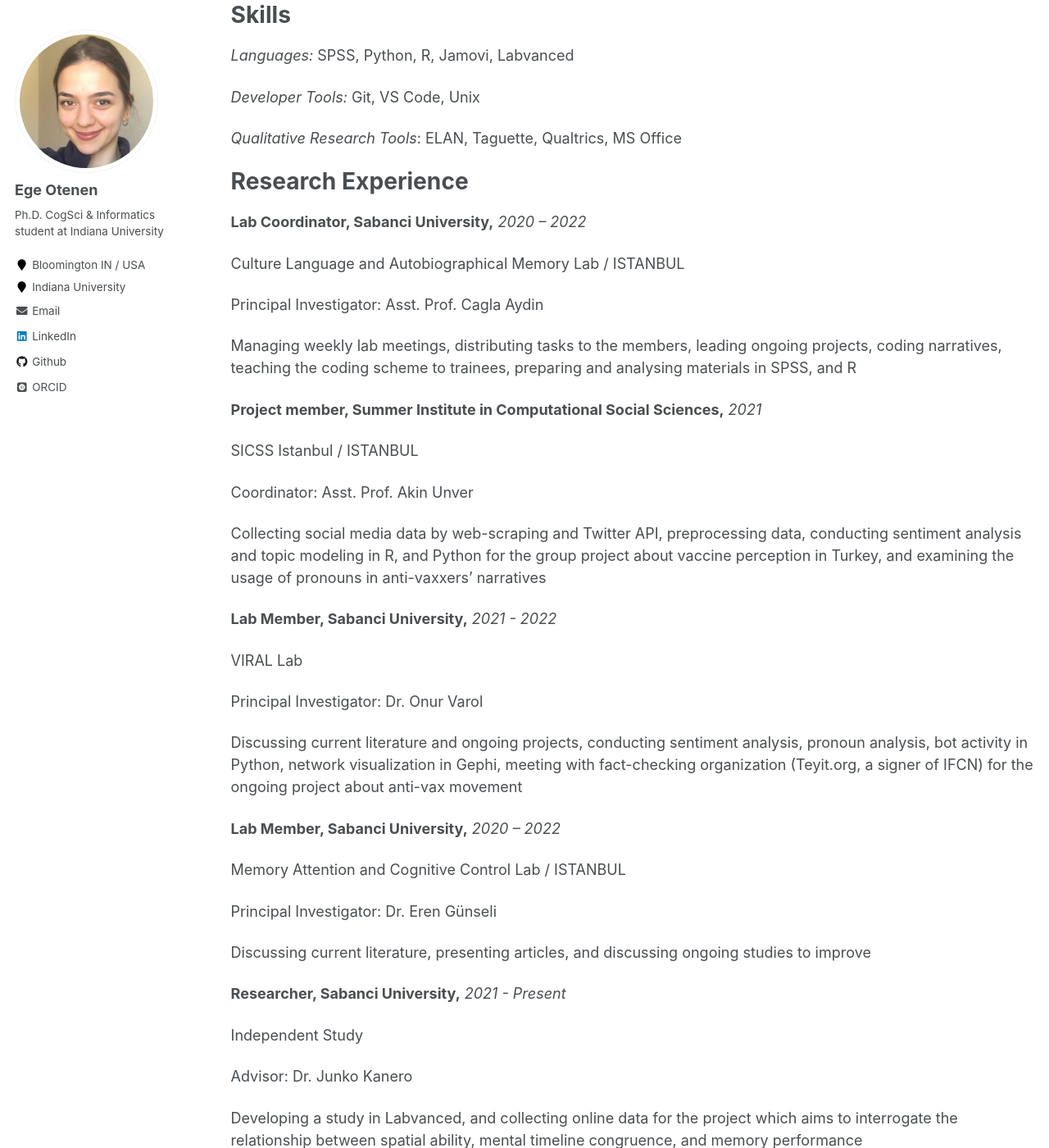
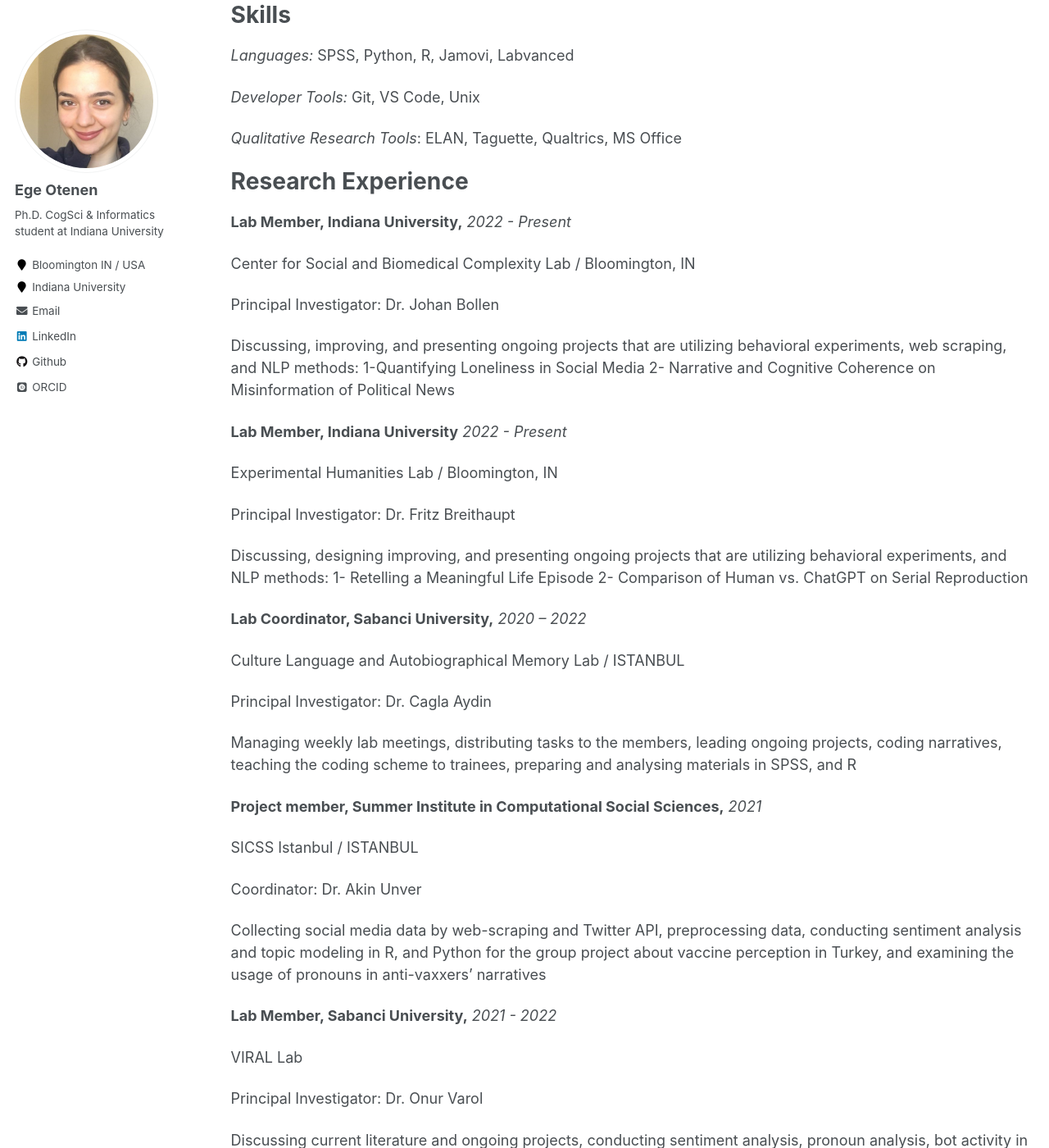
Before and after one commit to egeotenen/egeotenen.github.io, a Jekyll site: the page built from _pages/cv.md, in a window 1280 px wide and 1400 px high, scrolled down 663 px. Shown: the whole window at 82% size. Built offline with Jekyll 4.4.1, drawn with Linux system fonts in a browser that asks for light colours; some web fonts are replaced; some of the changed text lies outside the part shown.

Commit message:
askitomla calismaca

```diff
--- a/_pages/cv.md
+++ b/_pages/cv.md
@@ -52,12 +52,37 @@ Skills
 
 Research Experience
 ==========================
+**Lab Member, Indiana University,**                                       *2022 - Present*
+
+Center for Social and Biomedical Complexity Lab / Bloomington, IN
+
+Principal Investigator: Dr. Johan Bollen
+
+
+Discussing, improving, and presenting ongoing projects that are utilizing
+behavioral experiments, web scraping, and NLP methods:
+1-Quantifying Loneliness in Social Media
+2- Narrative and Cognitive Coherence on Misinformation of Political News
+
+
+**Lab Member, Indiana University**                                        *2022 - Present*
+
+Experimental Humanities Lab / Bloomington, IN
+
+Principal Investigator: Dr. Fritz Breithaupt
+
+Discussing, designing improving, and presenting ongoing projects that are
+utilizing behavioral experiments, and NLP methods:
+1- Retelling a Meaningful Life Episode
+2- Comparison of Human vs. ChatGPT on Serial Reproduction
+
+
 
 **Lab Coordinator, Sabanci University,**				                                *2020 – 2022*
 
 Culture Language and Autobiographical Memory Lab / ISTANBUL
 
-Principal Investigator: Asst. Prof. Cagla Aydin
+Principal Investigator: Dr. Cagla Aydin
 
 Managing weekly lab meetings, distributing tasks to the members, leading ongoing projects,
 coding narratives, teaching the coding scheme to trainees, preparing and analysing materials in
@@ -70,7 +95,7 @@ SPSS, and R
 
 SICSS Istanbul / ISTANBUL
 
-Coordinator: Asst. Prof. Akin Unver
+Coordinator: Dr. Akin Unver
 
 Collecting social media data by web-scraping and Twitter API, preprocessing data, conducting
 sentiment analysis and topic modeling in R, and Python for the group project about vaccine
@@ -121,7 +146,7 @@ performance
 
 Center on Autobiographical Memory Research (CON AMORE) / AARHUS
 
-Advisor: Asst. Prof. Annette Bohn
+Advisor: Dr. Annette Bohn
 
 Contributing to the postdoc project of Dr. Muge Ozbek Akcay, which was a cross-cultural study
 between Danish-Turkish young and old generations’ life story narratives, cultural life scripts,
@@ -139,7 +164,7 @@ guest researchers present their research and findings
 
 METU Child and Adolescent Development, Laboratory and METU Life Span Development Laboratory / ANKARA
 
-Principal Investigators: Asst. Prof. Başak Şahin Acar, Asst. Prof. Emre Selcuk
+Principal Investigators: Dr. Başak Şahin Acar, Dr. Emre Selcuk
 
 Contributing to the several research projects by collecting life stories from young adults, interviewing women about their early motherhood memories, and collecting data for a study that investigates maternal reminiscing in adolescents and autobiographical memory functions via home visits, entering the data to SPSS and transcribing the audio records, rating the participants’ responses in terms of qualitative criteria, contributing to the a project about statue quo bias in romantic relationships by scoring the narratives
 
```
Also changed, not shown: other parts of _pages/cv.md (+1 -4 lines).
